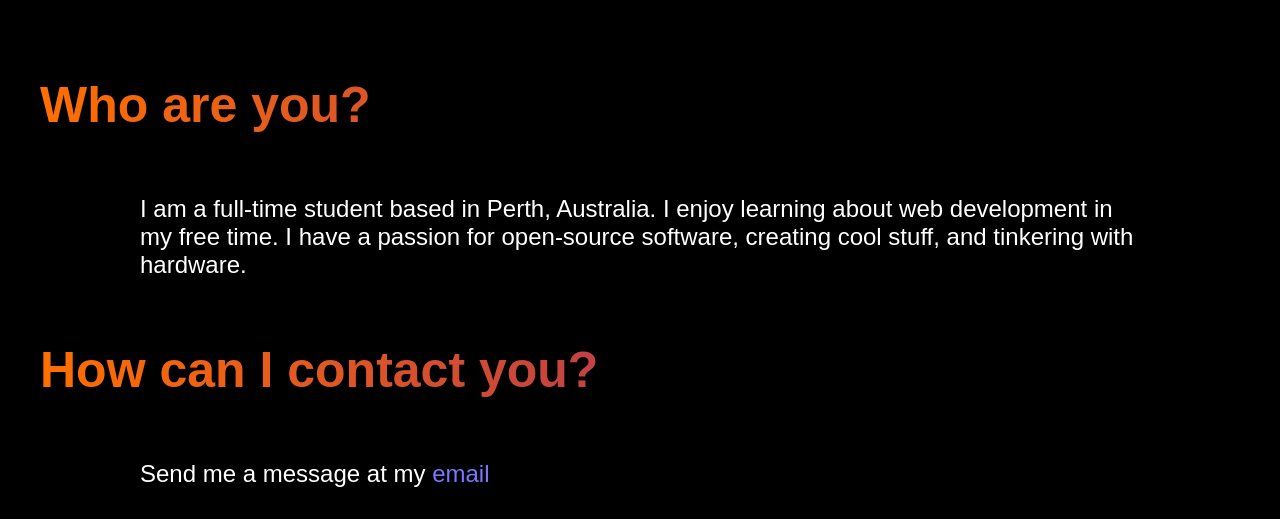
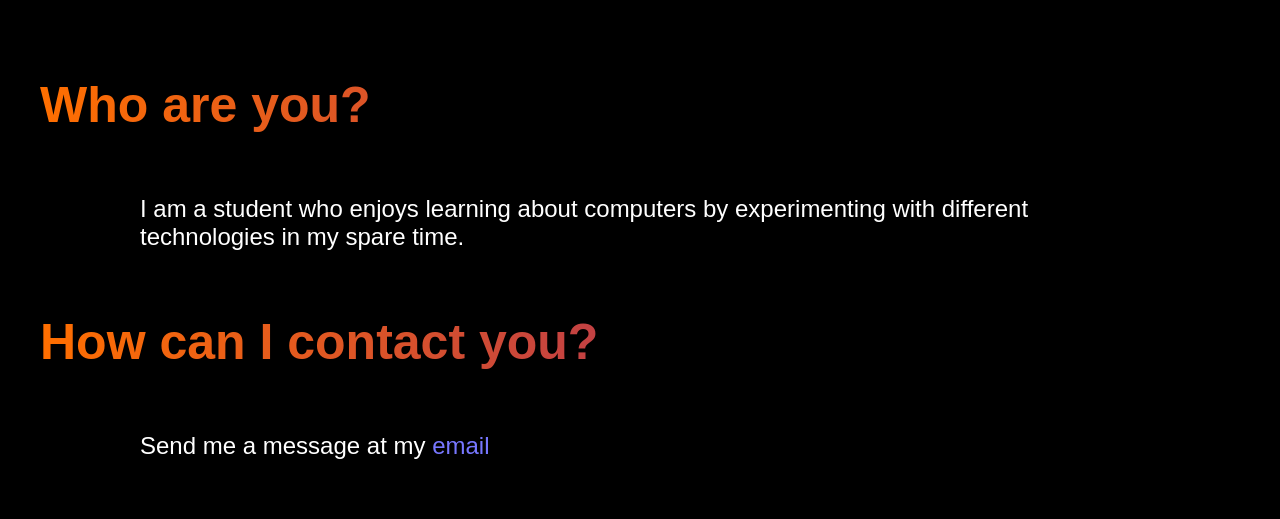
Before and after one commit to exciteabletom/tomdougiamas.com, a Django app: page /about/ in a window 1280 px wide. Shown: the part 326-845 px from the top of the page. After the commit the page ends 785 px from the top, so only its background shows below. Run offline with Django 3.2, Linux system fonts and the light colour scheme; style sheets or scripts are compiled from the project's sources; some libraries are stand-ins or nearby versions.

Commit message:
change about page

```diff
--- a/tomdougiamas/templates/tomdougiamas/about.html
+++ b/tomdougiamas/templates/tomdougiamas/about.html
@@ -16,8 +16,8 @@
     <div>
         <h2>Who are you?</h2>
         <p>
-            I am a full-time student based in Perth, Australia. I enjoy learning about web development in my free
-            time. I have a passion for open-source software, creating cool stuff, and tinkering with hardware.
+            I am a student who enjoys learning about computers by experimenting with different technologies in my
+            spare time.
         </p>
     </div>
     <div>
```
